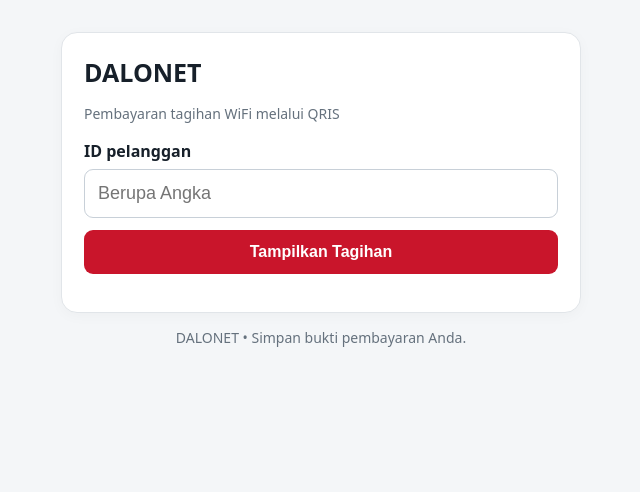
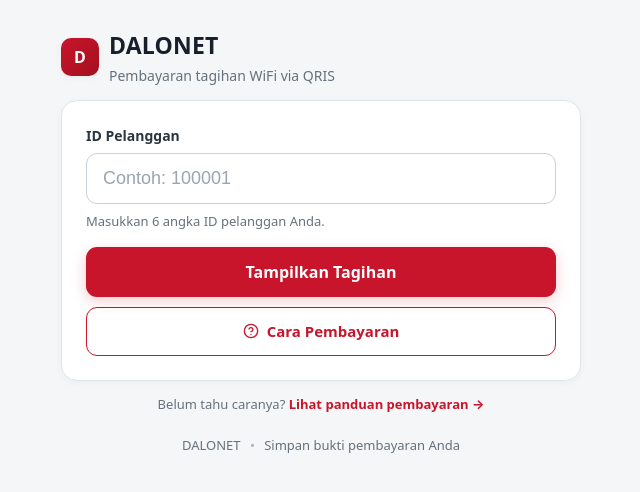
Before and after one commit to dalonet/dalonet.github.io, a Jekyll site: the page bayar.html, which Jekyll copies as it is, in a window 1280 px wide. Shown: the top 492 px of the page, without its empty margins (319-959 px from the left). Built offline with Jekyll 4.4.1, drawn with Linux system fonts in a browser that asks for light colours.

Commit message:
Refactor bayar.html for improved structure and styles

```diff
--- a/bayar.html
+++ b/bayar.html
@@ -2,45 +2,254 @@
 <html lang="id">
 <head>
 <meta charset="utf-8">
-<meta name="viewport" content="width=device-width,initial-scale=1">
+<meta name="viewport" content="width=device-width,initial-scale=1,viewport-fit=cover">
 <meta name="robots" content="noindex,nofollow">
+<meta name="theme-color" content="#c9152b">
 <title>Pembayaran WiFi DALONET</title>
 <style>
-:root{font-family:system-ui,-apple-system,Segoe UI,Roboto,Arial,sans-serif;color:#17202a;background:#f4f6f8}
-*{box-sizing:border-box}body{margin:0;padding:20px}.wrap{max-width:520px;margin:0 auto}.card{background:white;border:1px solid #e1e5e9;border-radius:16px;padding:22px;margin:12px 0;box-shadow:0 3px 14px #00000008}
-h1{font-size:25px;margin:0 0 6px}p{line-height:1.5}.muted{color:#65717d;font-size:14px}label{display:block;font-weight:650;margin:16px 0 7px}input{width:100%;font-size:18px;padding:13px;border:1px solid #c8d0d8;border-radius:9px}button{width:100%;margin-top:12px;padding:13px;border:0;border-radius:9px;background:#c9152b;color:white;font-size:16px;font-weight:700;cursor:pointer}.row{display:flex;justify-content:space-between;gap:12px;padding:8px 0;border-bottom:1px solid #eef0f2}.amount{font-size:27px;font-weight:800}.center{text-align:center}#qr{display:flex;justify-content:center;margin:18px auto}#qr img,#qr canvas{max-width:100%;height:auto!important}.hidden{display:none}.error{color:#b00020}.notice{background:#fff7e5;border:1px solid #f2d28a;padding:12px;border-radius:9px;font-size:13px}
+:root{
+  --brand:#c9152b;
+  --brand-dark:#a2101f;
+  --brand-soft:#fdecee;
+  --bg:#f4f6f8;
+  --card:#ffffff;
+  --text:#17202a;
+  --muted:#65717d;
+  --border:#e1e5e9;
+  --border-strong:#c8d0d8;
+  --warning-bg:#fff7e5;
+  --warning-border:#f2d28a;
+  --radius:16px;
+  --shadow-sm:0 2px 8px rgba(0,0,0,.04);
+  --shadow-md:0 6px 24px rgba(0,0,0,.06);
+  font-family:system-ui,-apple-system,"Segoe UI",Roboto,Arial,sans-serif;
+  color:var(--text);
+  background:var(--bg);
+  -webkit-text-size-adjust:100%;
+}
+*{box-sizing:border-box}
+html,body{margin:0;padding:0}
+body{min-height:100vh;padding:clamp(14px,4vw,28px) clamp(14px,4vw,20px);line-height:1.5}
+.wrap{max-width:520px;margin:0 auto}
+
+/* Brand header */
+.brand{display:flex;align-items:center;gap:10px;margin:0 0 14px}
+.brand-mark{
+  width:38px;height:38px;flex:0 0 38px;border-radius:10px;
+  background:linear-gradient(135deg,var(--brand),var(--brand-dark));
+  display:flex;align-items:center;justify-content:center;
+  color:#fff;font-weight:800;font-size:16px;
+  box-shadow:var(--shadow-sm);
+}
+h1{font-size:clamp(20px,5vw,23px);margin:0;letter-spacing:.2px}
+.tagline{margin:2px 0 0;color:var(--muted);font-size:14px}
+
+/* Cards */
+.card{
+  background:var(--card);border:1px solid var(--border);
+  border-radius:var(--radius);padding:clamp(18px,4.5vw,24px);
+  margin:12px 0;box-shadow:var(--shadow-sm);
+}
+
+/* Form */
+label{display:block;font-weight:650;font-size:14px;margin:0 0 7px;color:#2a3540}
+input{
+  width:100%;font-size:clamp(16px,4.5vw,18px);
+  padding:14px 16px;border:1.5px solid var(--border-strong);
+  border-radius:11px;background:#fff;color:var(--text);
+  transition:border-color .15s,box-shadow .15s;
+  font-variant-numeric:tabular-nums;letter-spacing:.5px;
+}
+input::placeholder{color:#9aa5b1;letter-spacing:0}
+input:focus{
+  outline:none;border-color:var(--brand);
+  box-shadow:0 0 0 3px var(--brand-soft);
+}
+.field-hint{color:var(--muted);font-size:13px;margin:8px 0 0}
+
+/* Buttons */
+button{
+  width:100%;font-family:inherit;font-size:16px;font-weight:700;
+  padding:14px 16px;border-radius:11px;border:0;cursor:pointer;
+  transition:transform .06s ease, background .15s ease, box-shadow .15s ease;
+  -webkit-tap-highlight-color:transparent;
+}
+.btn-primary{
+  margin-top:16px;background:var(--brand);color:#fff;
+  box-shadow:0 4px 14px rgba(201,21,43,.22);
+}
+.btn-primary:hover{background:var(--brand-dark)}
+.btn-primary:active{transform:translateY(1px)}
+.btn-primary:focus-visible{
+  outline:none;
+  box-shadow:0 0 0 3px var(--brand-soft),0 4px 14px rgba(201,21,43,.22);
+}
+.btn-secondary{
+  display:flex;align-items:center;justify-content:center;gap:8px;
+  width:100%;margin-top:10px;padding:12px 16px;
+  background:#fff;color:var(--brand);border:1.5px solid var(--brand);
+  border-radius:11px;text-decoration:none;font-weight:700;font-size:15px;
+  transition:background .15s, transform .06s;
+  -webkit-tap-highlight-color:transparent;
+}
+.btn-secondary:hover{background:var(--brand-soft)}
+.btn-secondary:active{transform:translateY(1px)}
+.btn-secondary:focus-visible{outline:none;box-shadow:0 0 0 3px var(--brand-soft)}
+.btn-secondary svg{flex:0 0 auto}
+
+/* Message */
+.message{margin:12px 0 0;font-size:14px;min-height:1.2em}
+.message.error{color:#b00020}
+.message:empty{margin:0;min-height:0}
+
+/* Result */
+.result-head{
+  display:flex;align-items:center;justify-content:space-between;
+  gap:10px;padding-bottom:14px;border-bottom:1px solid var(--border);
+  margin-bottom:6px;
+}
+.result-title{
+  font-weight:700;font-size:13px;color:var(--muted);
+  letter-spacing:.6px;text-transform:uppercase;margin:0;
+}
+.badge-verified{
+  display:inline-flex;align-items:center;gap:5px;
+  font-size:12px;font-weight:700;color:var(--brand);
+  background:var(--brand-soft);padding:4px 10px;border-radius:999px;
+}
+.row{display:flex;justify-content:space-between;gap:14px;padding:11px 0;font-size:15px}
+.row + .row{border-top:1px dashed var(--border)}
+.row > span:first-child{color:var(--muted)}
+.row strong{font-weight:650;text-align:right;word-break:break-word}
+.amount-row{align-items:center;padding:16px 0 4px;border-top:1px solid var(--border)!important}
+.amount-label{font-size:14px;color:var(--muted);font-weight:600}
+.amount{
+  font-size:clamp(24px,7vw,30px);font-weight:800;
+  letter-spacing:-.3px;color:var(--brand);font-variant-numeric:tabular-nums;
+}
+
+/* QR */
+.qr-block{margin-top:20px;text-align:center}
+.qr-frame{
+  display:inline-flex;padding:14px;background:#fff;
+  border:1.5px solid var(--border);border-radius:14px;
+  box-shadow:var(--shadow-md);position:relative;
+}
+.qr-frame::before,.qr-frame::after{
+  content:"";position:absolute;width:16px;height:16px;border:3px solid var(--brand);
+}
+.qr-frame::before{top:-3px;left:-3px;border-right:0;border-bottom:0;border-top-left-radius:10px}
+.qr-frame::after{bottom:-3px;right:-3px;border-left:0;border-top:0;border-bottom-right-radius:10px}
+#qr{display:flex;justify-content:center}
+#qr img,#qr canvas{max-width:100%;height:auto!important;display:block}
+.qr-note{margin:14px auto 0;font-size:14px;font-weight:650;color:var(--text)}
+.qr-subnote{margin:4px 0 0;font-size:13px;color:var(--muted)}
+
+/* Notice */
+.notice{
+  margin-top:18px;background:var(--warning-bg);
+  border:1px solid var(--warning-border);border-radius:11px;
+  padding:12px 14px;font-size:13px;line-height:1.55;color:#5b4708;
+  display:flex;gap:10px;
+}
+.notice-icon{flex:0 0 auto;font-size:16px;line-height:1.2}
+
+/* Help & footer */
+.help{margin-top:14px;text-align:center;font-size:13px;color:var(--muted)}
+.help a{color:var(--brand);font-weight:650;text-decoration:none}
+.help a:hover{text-decoration:underline}
+footer{text-align:center;color:var(--muted);font-size:13px;margin-top:22px}
+footer .dot{opacity:.5;margin:0 6px}
+
+/* Small screens */
+@media (max-width:380px){
+  .row{font-size:14px}
+  .brand-mark{width:34px;height:34px;flex-basis:34px;font-size:15px}
+}
+
+/* Reduced motion */
+@media (prefers-reduced-motion:reduce){
+  *{transition:none!important}
+}
+
+.hidden{display:none!important}
 </style>
 </head>
-<body><main class="wrap">
-  <div class="card">
-    <h1>DALONET</h1>
-    <p class="muted">Pembayaran tagihan WiFi melalui QRIS</p>
-    <label for="customerId">ID pelanggan</label>
-    <input id="customerId" inputmode="numeric" autocomplete="off" placeholder="Berupa Angka" maxlength="6">
-    <button id="checkBtn">Tampilkan Tagihan</button>
-    <p id="message" class="error" role="status"></p>
-  </div>
-  <section id="result" class="card hidden">
-    <div class="row"><span>ID pelanggan</span><strong id="showId"></strong></div>
-    <div class="row"><span>Nama pelanggan</span><strong id="showName"></strong></div>
-    <div class="row"><span>Total tagihan</span><span class="amount" id="showAmount"></span></div>
-    <div class="center">
-      <div id="qr" aria-label="QRIS pembayaran"></div>
-      <strong>Scan QRIS dan periksa nominal sebelum membayar</strong>
-      <p class="muted">Pastikan nama merchant yang muncul adalah DALONET dan nominal sesuai tagihan.</p>
+<body>
+<main class="wrap">
+
+  <header class="brand" aria-label="DALONET">
+    <div class="brand-mark" aria-hidden="true">D</div>
+    <div>
+      <h1>DALONET</h1>
+      <p class="tagline">Pembayaran tagihan WiFi via QRIS</p>
     </div>
-    <div class="notice">Pembayaran akan diverifikasi manual oleh admin DALONET. Simpan bukti transfer</div>
+  </header>
+
+  <section class="card" aria-labelledby="formTitle">
+    <h2 id="formTitle" hidden>Cek tagihan</h2>
+    <label for="customerId">ID Pelanggan</label>
+    <input id="customerId" inputmode="numeric" autocomplete="off"
+           placeholder="Contoh: 100001" maxlength="6" enterkeyhint="go"
+           aria-describedby="fieldHint">
+    <p id="fieldHint" class="field-hint">Masukkan 6 angka ID pelanggan Anda.</p>
+
+    <button id="checkBtn" class="btn-primary" type="button">Tampilkan Tagihan</button>
+
+    <a href="cara-pembayaran.html" class="btn-secondary"
+       aria-label="Buka halaman cara pembayaran">
+      <svg width="16" height="16" viewBox="0 0 24 24" fill="none"
+           stroke="currentColor" stroke-width="2" stroke-linecap="round"
+           stroke-linejoin="round" aria-hidden="true">
+        <circle cx="12" cy="12" r="10"/>
+        <path d="M9.09 9a3 3 0 0 1 5.83 1c0 2-3 3-3 3"/>
+        <line x1="12" y1="17" x2="12.01" y2="17"/>
+      </svg>
+      Cara Pembayaran
+    </a>
+
+    <p id="message" class="message error" role="status" aria-live="polite"></p>
   </section>
-  <p class="muted center">DALONET • Simpan bukti pembayaran Anda.</p>
+
+  <section id="result" class="card hidden" aria-labelledby="resultTitle">
+    <div class="result-head">
+      <h2 id="resultTitle" class="result-title">Detail Tagihan</h2>
+      <span class="badge-verified">✓ Data ditemukan</span>
+    </div>
+
+    <div class="row"><span>ID Pelanggan</span><strong id="showId"></strong></div>
+    <div class="row"><span>Nama Pelanggan</span><strong id="showName"></strong></div>
+
+    <div class="row amount-row">
+      <span class="amount-label">Total Tagihan</span>
+      <span class="amount" id="showAmount"></span>
+    </div>
+
+    <div class="qr-block">
+      <div class="qr-frame">
+        <div id="qr" aria-label="Kode QRIS pembayaran"></div>
+      </div>
+      <p class="qr-note">Scan QRIS dan periksa nominal sebelum membayar</p>
+      <p class="qr-subnote">Pastikan nama merchant <strong>DALONET</strong> dan nominal sesuai tagihan.</p>
+    </div>
+
+    <div class="notice">
+      <span class="notice-icon" aria-hidden="true">ℹ️</span>
+      <div>Pembayaran akan diverifikasi manual oleh admin DALONET. <strong>Simpan bukti transfer.</strong></div>
+    </div>
+  </section>
+
+  <p class="help">
+    Belum tahu caranya?
+    <a href="cara-pembayaran.html">Lihat panduan pembayaran →</a>
+  </p>
+
+  <footer>DALONET <span class="dot">•</span> Simpan bukti pembayaran Anda</footer>
 </main>
+
 <script src="https://cdnjs.cloudflare.com/ajax/libs/qrcodejs/1.0.0/qrcode.min.js"></script>
 <script>
-/*
- * DAFTAR TAGIHAN MANUAL:
- * Ubah contoh di bawah sesuai tagihan pelanggan setiap bulan.
- * Data ini berada di file publik; siapa pun dapat melihatnya lewat browser.
- * Jangan memasukkan nomor telepon, alamat, atau data pribadi yang tidak diperlukan.
- */
+/* ===== DATA & LOGIKA TIDAK DIUBAH ===== */
 const CUSTOMERS = {
   "100001": { name: "Zakaria", amount: 100001 },
   "100002": { name: "Erna", amount: 100002 },
@@ -104,6 +310,7 @@
 }
 const rupiah = n => new Intl.NumberFormat("id-ID",{style:"currency",currency:"IDR",maximumFractionDigits:0}).format(n);
 const $ = id => document.getElementById(id);
+
 $("checkBtn").addEventListener("click", () => {
   $("message").textContent = "";
   $("result").classList.add("hidden");
```
Also changed, not shown: other parts of bayar.html (+0 -3 lines).
